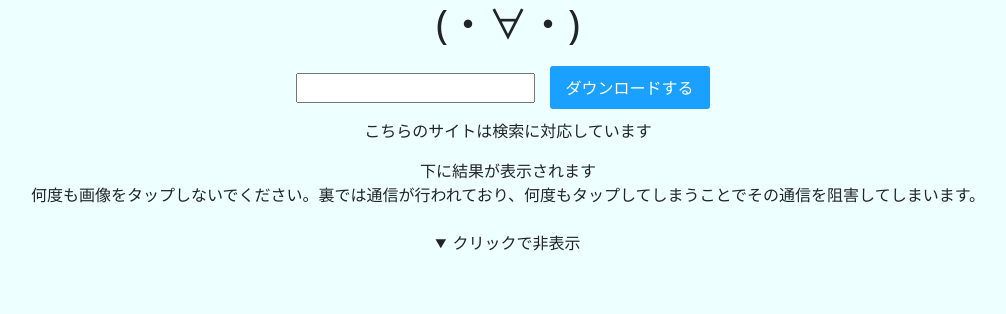
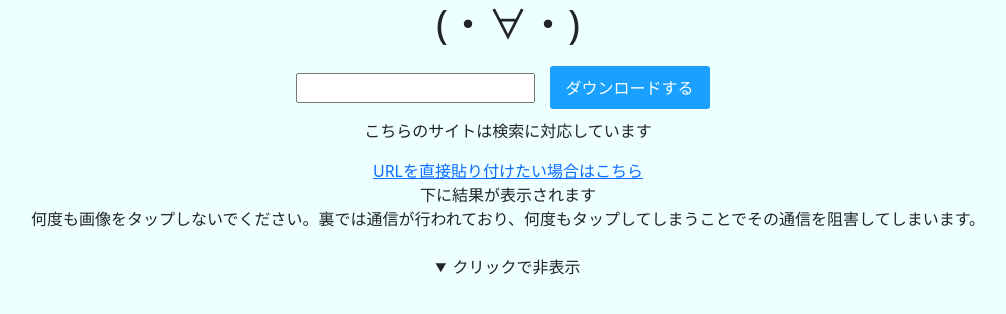
Before and after one commit to tomotai13/ytdlproject, a Django app: page /ytdl/search-url/ in a window 1280 px wide. Shown: the top 314 px of the page, without its empty margins (132-1138 px from the left). Run offline with Django 3.2, Linux system fonts and the light colour scheme; some libraries are stand-ins or nearby versions.

Commit message:
new commit

```diff
--- a/requirements.txt
+++ /dev/null
@@ -1,4 +0,0 @@
-Django==4.1
-pytube==12.1.0
-gunicorn==20.1.0
-whitenoise==6.2.0
--- a/runtime.txt
+++ /dev/null
@@ -1 +0,0 @@
-python-3.10.8
--- a/templates/ytdl/ptd.html
+++ b/templates/ytdl/ptd.html
@@ -30,6 +30,7 @@
     {% if not video %}
 
         <p>長いURLに対応しました！直接URLを貼り付けても大丈夫です!</p>
+        <a href="{% url 'youtube:a' %}">検索可能サイトはこちら</a>
 
     {% endif %}
 
--- a/templates/ytdl/serachPtd.html
+++ b/templates/ytdl/serachPtd.html
@@ -20,6 +20,7 @@
 
     <button type="button" class="button" id="send" @click="send">ダウンロードする</button>
     <p v-show="!isClick">こちらのサイトは検索に対応しています</p>
+    <a href="{% url 'youtube:pytube' %}">URLを直接貼り付けたい場合はこちら</a>
     <h4 id="message" v-show="isClick">
         <div class="spinner-border text-primary" role="status">
             <span class="visually-hidden">Loading...</span>
@@ -40,6 +41,7 @@
     </details>
     <div id="stream" v-for="stream in streams">
         <video v-bind:src="[[ stream.stream_url ]]" controls autolay muted playsinline style="width: 56vw;"></video>
+        <p><a v-bind:href="[[ stream.stream_url ]]" download="example.mp4">ダウンロード</a></p>
     </div>
 </div>
 
@@ -81,9 +83,11 @@ let vm = new Vue({
         });
       },
 
+
       images: function(event) {
         this.isClick = true;
-        const id = event.path[0].id;
+        //console.log(event);
+        const id = event.target.id;
         csrftoken = Cookies.get('csrftoken');
         headers = {'X-CSRFToken': csrftoken};
         data = {
@@ -91,6 +95,7 @@ let vm = new Vue({
         };
         axios.post("{% url 'youtube:ajax_stream' %}", data, {headers: headers})
         .then(response => {
+
          this.streams.splice(0, this.streams.length);
          d = JSON.parse(response.data);
          this.streams.push(d);
--- a/ytdlapp/views.py
+++ b/ytdlapp/views.py
@@ -1,8 +1,9 @@
-#from django
+ #from django
 from django.shortcuts import render
 from django.http import HttpResponse
 from django.http import JsonResponse
 from django.views.decorators.csrf import csrf_exempt
+from django.shortcuts import redirect
 
 #from third party
 
@@ -69,6 +70,8 @@ def search(request):
 
 @csrf_exempt
 def ajax_search(request):
+    if request.method == "GET":
+        return redirect('/ytdl/search-url/', permanent=True)
 
     if request.method == 'POST' and request.body:
         try:
@@ -91,16 +94,21 @@ def ajax_search(request):
             logger.info(query)
 
         d = json.dumps(d, ensure_ascii=False)
+        print(d)
 
         return JsonResponse(d, safe=False)
 
 
 @csrf_exempt
 def ajax_stream(request):
+    if request.method == "GET":
+        return redirect('/ytdl/search-url/', permanent=True)
+
     if request.method == "POST":
 
         d = {'error':None,}
         json_dict = json.loads(request.body)
+
         id = json_dict['video_id']
         if len(id) == 11:
             url = 'https://www.youtube.com/watch?v={}'.format(id)
--- a/ytdlproject/settings.py
+++ b/ytdlproject/settings.py
@@ -13,7 +13,7 @@ BASE_DIR = Path(__file__).resolve().parent.parent
 SECRET_KEY = 'django-insecure-obyt)2h*7zmvrt+l0xfja+q5ja4=wm&++ma)@fhtt-y^@9yl07'
 
 # SECURITY WARNING: don't run with debug turned on in production!
-DEBUG = False
+DEBUG = True
 
 ALLOWED_HOSTS = ["*"]
 
@@ -39,7 +39,6 @@ MIDDLEWARE = [
     'django.contrib.auth.middleware.AuthenticationMiddleware',
     'django.contrib.messages.middleware.MessageMiddleware',
     'django.middleware.clickjacking.XFrameOptionsMiddleware',
-    'whitenoise.middleware.WhiteNoiseMiddleware',
 ]
 
 ROOT_URLCONF = 'ytdlproject.urls'
```
Also changed, not shown: 1 other file.
